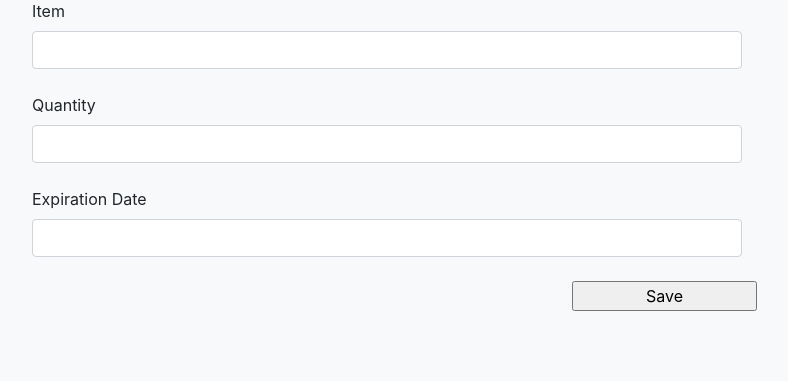
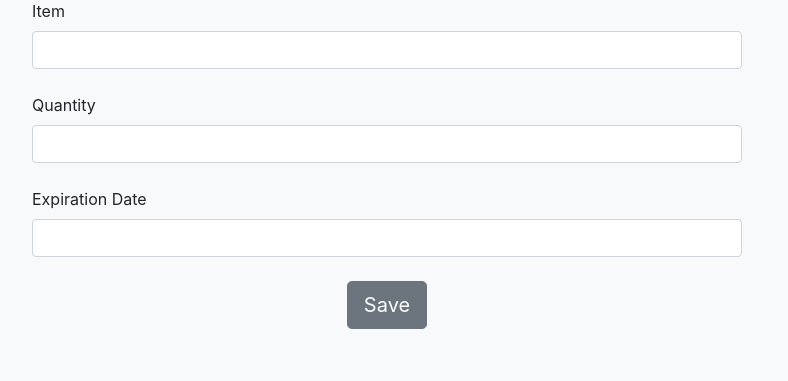
Before and after one commit to kayteecannon/hb-capstone-project, a Flask app: page /user/1/inventory/add-item in a window 1280 px wide. Shown: the part 143-524 px from the top of the page, without its empty margins (253-1041 px from the left). Run offline with Flask 2, Linux system fonts and the light colour scheme; the visitor is signed in with stand-in values (Sample User, id 1); some libraries are stand-ins or nearby versions.

Commit message:
Changes add-item Save button style and position

```diff
--- a/templates/add-item.html
+++ b/templates/add-item.html
@@ -21,8 +21,8 @@
           <label for="quantity">Expiration Date</label>
           <input type="text" class="form-control" id="item-expiration" name="expiration-date" required>
           <br>
-          <div class="row">
-          <input class="col-md-3 offset-md-9" type="submit" value="Save">
+          <div class="d-flex justify-content-center">
+          <input type="submit" class="btn btn-lg btn-secondary" value="Save">
           </div>
         </form>
       </div>
```
